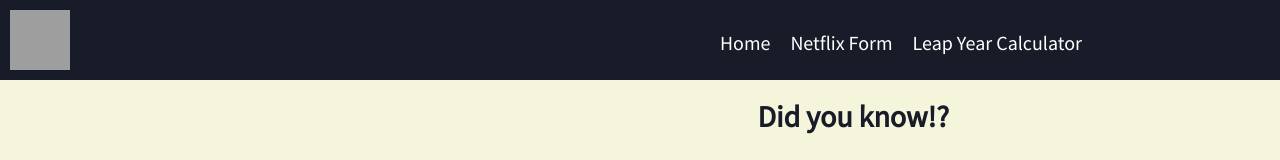
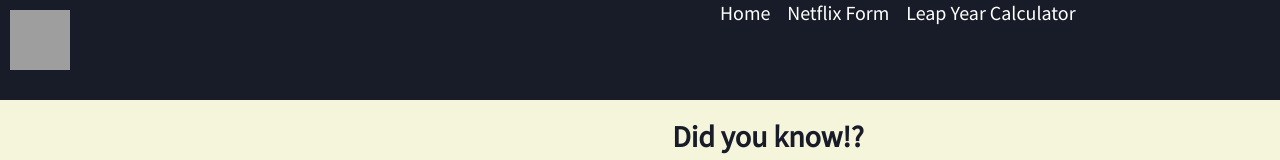
Before and after one commit to dean-the-dream/leap-year-test, a plain HTML site: page index.html in a window 1280 px wide. Shown: the top 160 px of the page. Drawn offline with Linux system fonts and the light colour scheme; grey boxes are pictures that could not be loaded.

Commit message:
fix: adjust sizing of li elements

```diff
--- a/main.css
+++ b/main.css
@@ -30,17 +30,25 @@ nav div img {
     margin: 10px;
 }
 
+nav ul{
+    overflow: auto;
+    height: 100
+}
 nav ul li{
     float: left;
+    height: 100%;
     list-style: none;
-    margin-top: 30px;
-    margin-right: 20px;
+
+    margin-right: 3%;
 }
 
+nav ul li:hover {
+    background-color: rgb(47, 79, 153);
+}
 
 section {
     float: left;
-    width: 33.333%;
+    width: 20%;
     height: 100vh;
 }
 
@@ -60,7 +68,7 @@ section#title h1 {
 
 section#header {
     height: 12vh;
-    width: 66.66%;
+    width: 80%;
     text-align: center;
     padding: 17px;
 }
@@ -71,7 +79,7 @@ section#title, section#header  {
 
 #content1, #content2{
     height: 44vh;
-
+    width: 40%;
     padding-top: 40px;
     overflow: auto;
 }
@@ -89,7 +97,7 @@ section p {
 
 main {
     overflow: auto;
-    width:66.66%;
+    width:80%;
     height:44vh;
     float: right;
     justify-content: center;
@@ -119,7 +127,7 @@ main div#container {
     border: solid black 1px;
 }
 
- main  {
+ li, ul {
     border: solid blue 1px;
 
 } */
```
